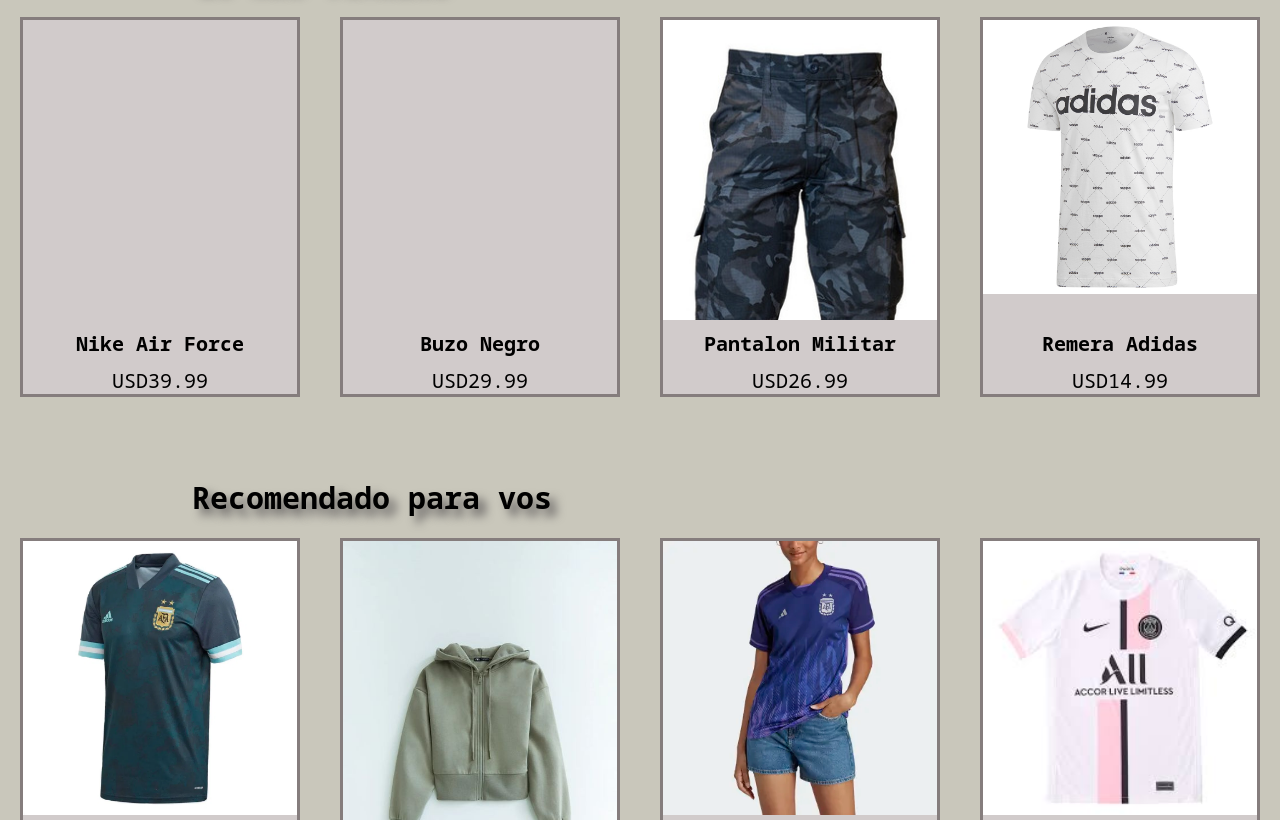
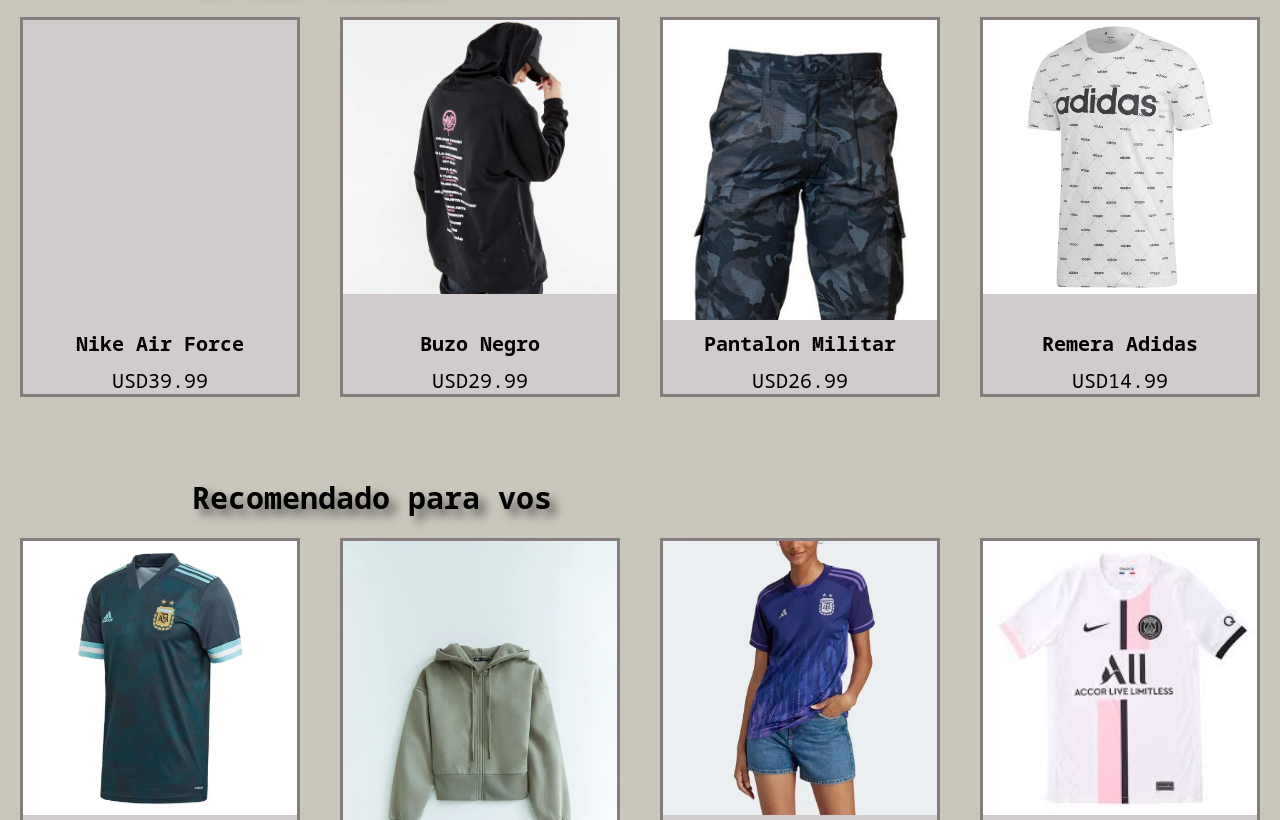
Before and after one commit to ivanchu14/ModuloUno, a plain HTML site: page index.html in a window 1280 px wide. Shown: the part 1054-1874 px from the top of the page. Drawn offline with Linux system fonts and the light colour scheme.

Commit message:
Add files via upload

```diff
--- a/index.html
+++ b/index.html
@@ -59,7 +59,7 @@
 
 
             <div class="caja">
-                <div class="recorte"><img src=".//imagenes/buzonegro.jpg" alt=""></div>
+                <div class="recorte"><img src="imagenes/buzonegro.jpg" alt=""></div>
                 <h3><a href="#">Buzo Negro</a></h3>
                 <p>USD29.99</p>
             </div>
```
Also changed, not shown: Iniciar Sesión/iniciarsesion.html (+1 -1 lines).
